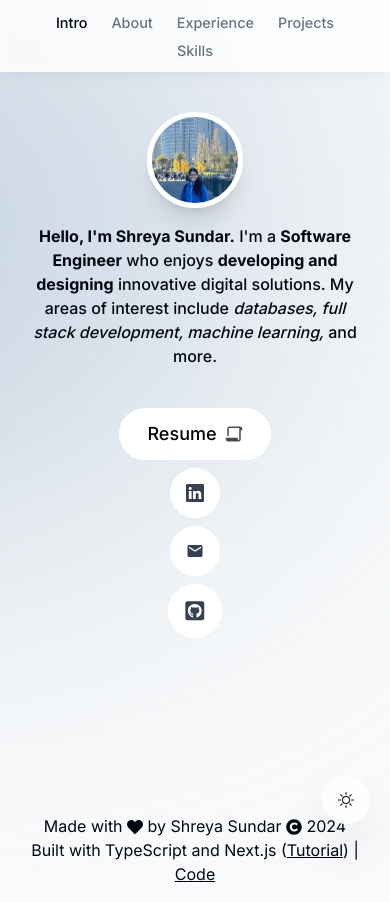
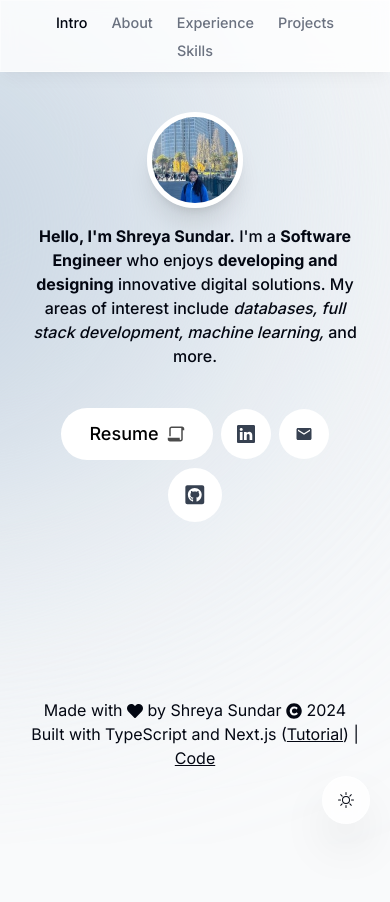
Before and after one commit to shreyasun/shreyasun.github.io, a Next.js app: page / in a window 390 px wide. After the commit the page ends 844 px from the top, so only its background shows below. Built offline with nearby package versions, Linux system fonts and the light colour scheme.

Commit message:
updated flex

```diff
--- a/components/Intro.tsx
+++ b/components/Intro.tsx
@@ -52,7 +52,7 @@
       </motion.p>
 
       <motion.div
-        className="flex flex-col sm:flex-row items-center justify-center gap-2 px-4 text-lg font-medium"
+        className="flex flex-wrap items-center justify-center gap-2 px-4 text-lg font-medium"
         initial={{ opacity: 0, y: 100 }}
         animate={{ opacity: 1, y: 0 }}
         transition={{
```
